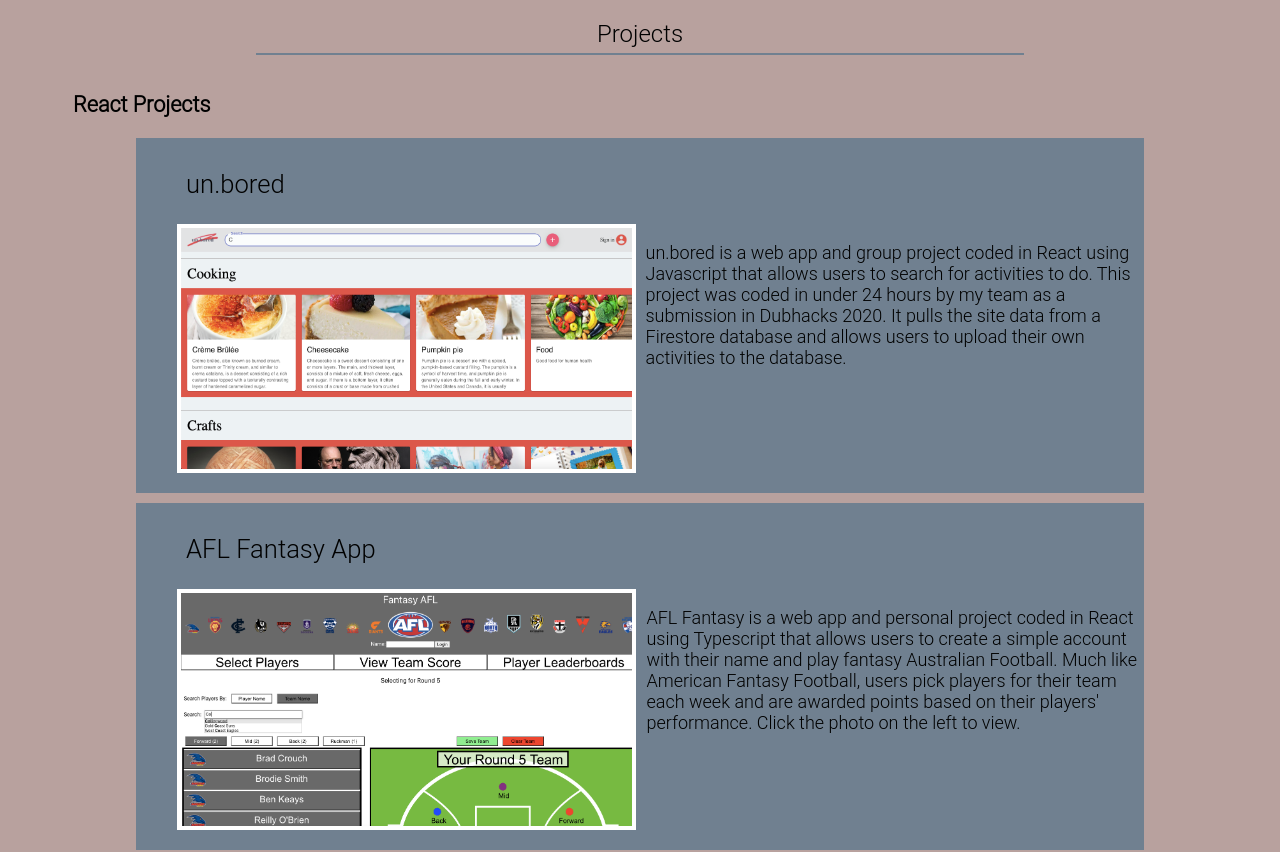
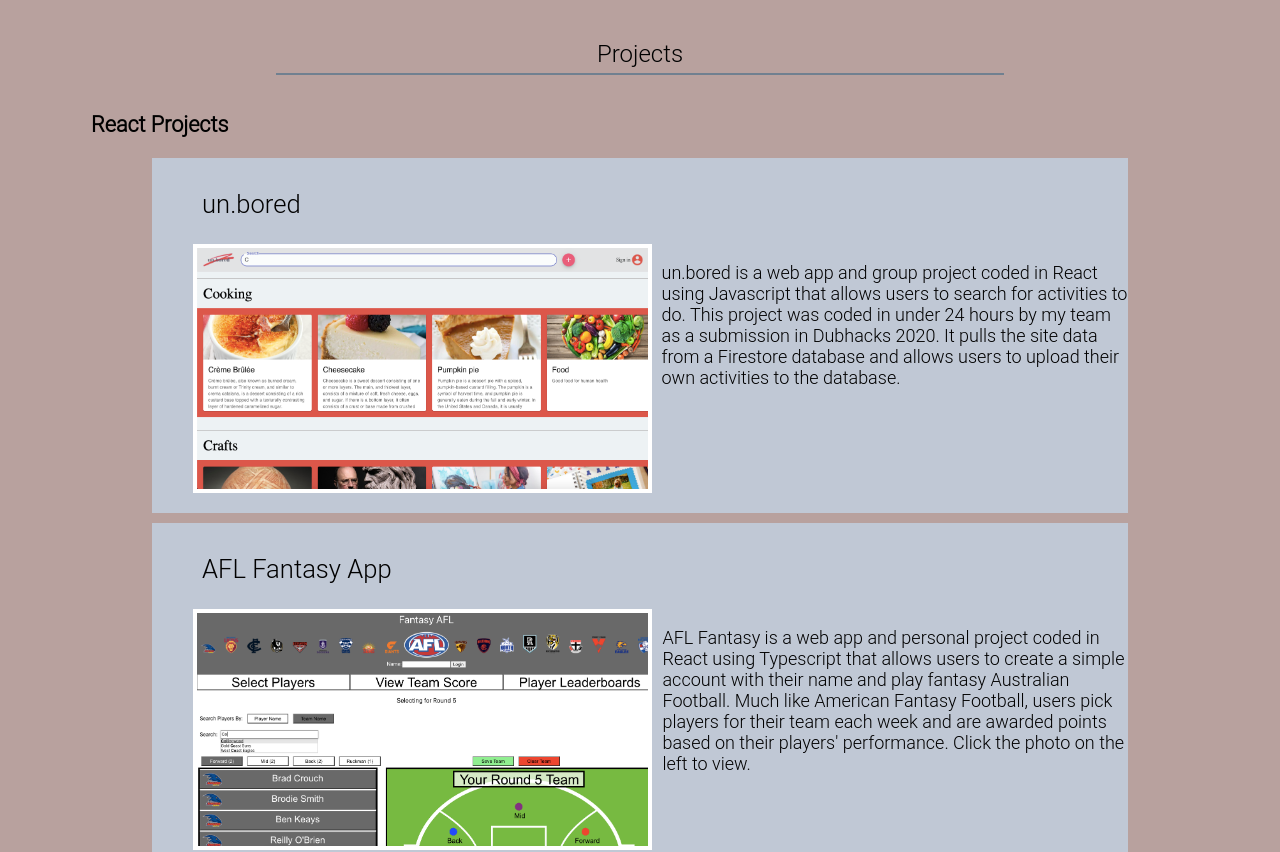
Before and after one commit to johan-boll-cse/johans_portfolio, a React (Create React App) app: page / in a window 1280 px wide. Shown: the part 1220-2072 px from the top of the page. Built offline with nearby package versions, Linux system fonts and the light colour scheme.

Commit message:
Small color changes

```diff
--- a/src/App.css
+++ b/src/App.css
@@ -40,18 +40,22 @@ hr {
 
 .Projects {
     background-color: rgb(184, 161, 158);
+    padding: 20px;
 }
 
 .Education {
-
+    background-color: rgb(192, 200, 213);
+    padding: 20px;
 }
 
 .About {
-
+    background-color: rgb(184, 161, 158);
+    padding: 20px;
 }
 
 .Contact {
-
+    background-color: rgb(192, 200, 213);
+    padding: 20px;
 }
 
 .Section-Body {
--- a/src/Sections/Projects.css
+++ b/src/Sections/Projects.css
@@ -4,7 +4,7 @@
 }
 
 .Project-Container {
-    background-color: slategrey;
+    background-color: rgb(192, 200, 213);
     padding-bottom: 20px;
     padding-top: 5px;
     margin-right: 10px;
```
